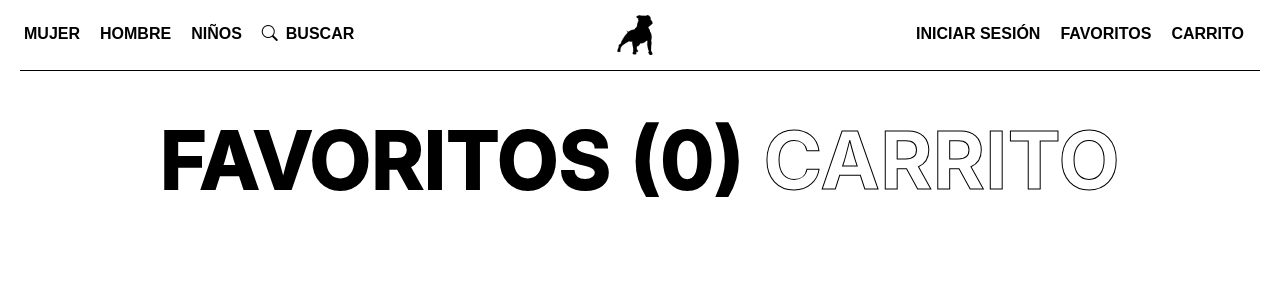
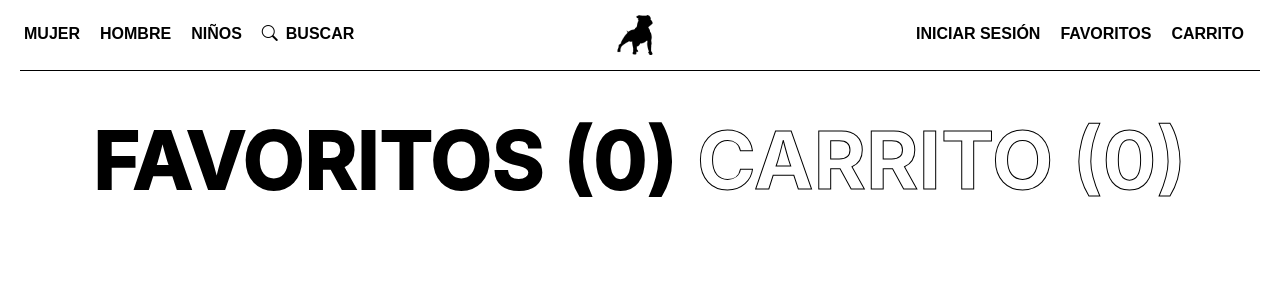
Before and after one commit to oscarvasquez28/Interfaz-Cuidado-con-el-perro, a React (Vite) app in the folder FrontEnd/: page /Favoritos in a window 1280 px wide. Shown: the top 300 px of the page. Built offline with nearby package versions, Linux system fonts and the light colour scheme; a web font is replaced by a local one.

Commit message:
Cambios sencillos

```diff
--- a/FrontEnd/src/Pages/Favoritos.jsx
+++ b/FrontEnd/src/Pages/Favoritos.jsx
@@ -13,7 +13,7 @@ function Favoritos() {
         <div className='up'>
         <div>
         <p className='title'> FAVORITOS (0) </p>
-        <Link to ={`/leerCarrito/${userId}`}><p className='title-muted'> CARRITO</p></Link>
+        <Link to ={`/leerCarrito/${userId}`}><p className='title-muted'> CARRITO (0)</p></Link>
         </div>
         </div>
     </div>
```
